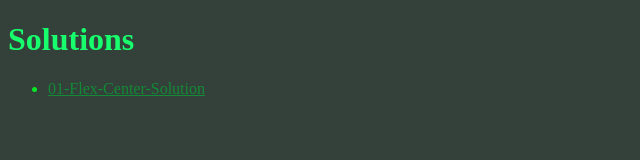
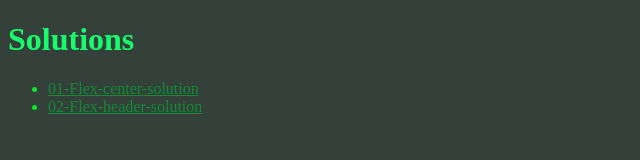
Before and after one commit to AndreyZemlya/Flexbox-Assigment-My-Solution, a plain HTML site: page index.html in a window 1280 px wide. Shown: the whole page, without its empty margins (0-640 px from the left). Drawn offline with Linux system fonts and the light colour scheme.

Commit message:
Second assigment solution added

```diff
--- /dev/null
+++ b/Pages/02-flex-header-solution/page.css
@@ -0,0 +1,60 @@
+body, ul
+{
+    margin: 0;
+    padding: 0;
+    list-style: none;
+}
+
+header
+{
+    display: flex;
+    background-color: blanchedalmond;
+    align-items: center;
+    font-family: monospace;
+    justify-content: space-between;
+}
+
+ul
+{
+    display: flex;
+    width: max-content;
+    height: 100px;
+    background-color: blanchedalmond;
+    gap: 5px;
+    align-items: center;
+    justify-content: space-around;
+    padding: 5px;
+}
+
+li
+{
+    background-color: rgb(255, 255, 255);
+    padding: 10px;
+    text-align: center;
+    font-size: 22px;
+}
+
+#r
+{
+    justify-content: flex-end;
+}
+
+#l
+{
+    justify-content: flex-start;
+}
+
+#logo
+{
+    background-color: rgb(255, 255, 255);
+    width: max-content;
+    box-sizing: content-box;
+    padding: 16px;
+    margin: 16px;
+    text-align: center;
+    color: orange;
+    font-weight: bold;
+    font-size: 48px;
+    justify-self: center;
+    align-self: center;
+}
--- a/index.html
+++ b/index.html
@@ -14,7 +14,8 @@
         <h1>Solutions</h1>
         <nav>
             <ul>
-                <li><a href = "./Pages/01-Flex-Center-Solution/page.html">01-Flex-Center-Solution</a></li>
+                <li><a href = "./Pages/01-Flex-Center-Solution/page.html">01-Flex-center-solution</a></li>
+                <li><a href = "./Pages/02-flex-header-solution/page.html">02-Flex-header-solution</a></li>
             </ul>
         </nav>
         </header>
```
Also changed, not shown: Pages/01-flex-center-solution/page.html (+4 -1 lines), Pages/02-flex-header-solution/page.html (added, +33 -0 lines).
